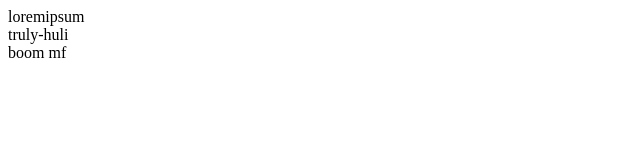
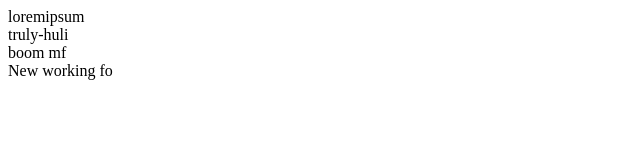
Before and after one commit to WhoesQuestionMyAbility/testdrive, a plain HTML site: page index.html in a window 1280 px wide. Shown: the full height of the page, 0-640 px from the left. Drawn offline with Linux system fonts and the light colour scheme.

Commit message:
Enchant indexution mstbr

```diff
--- a/index.html
+++ b/index.html
@@ -7,5 +7,6 @@
 loremipsum
 <div id="truly">truly-huli</div>
 <div id="bm">boom mf</div>
+<div>New working fo</div>
 </body>
 </html>
```
